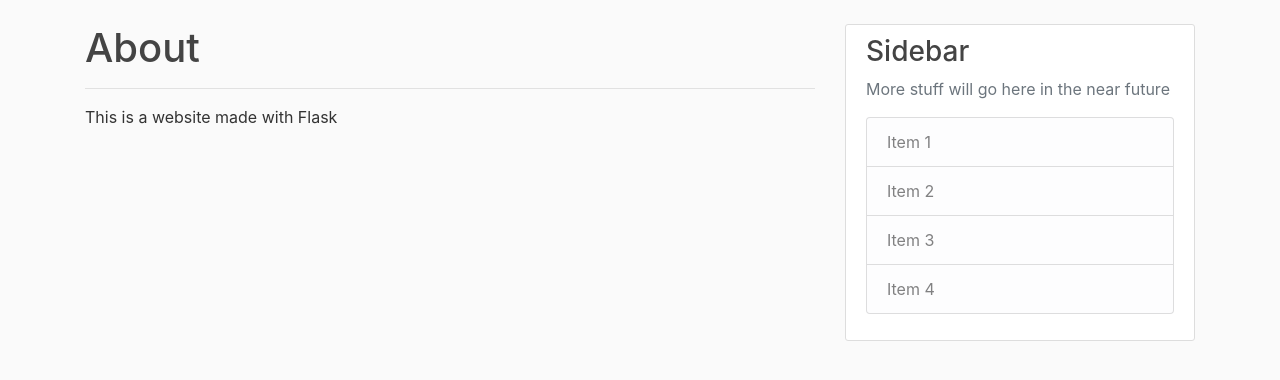
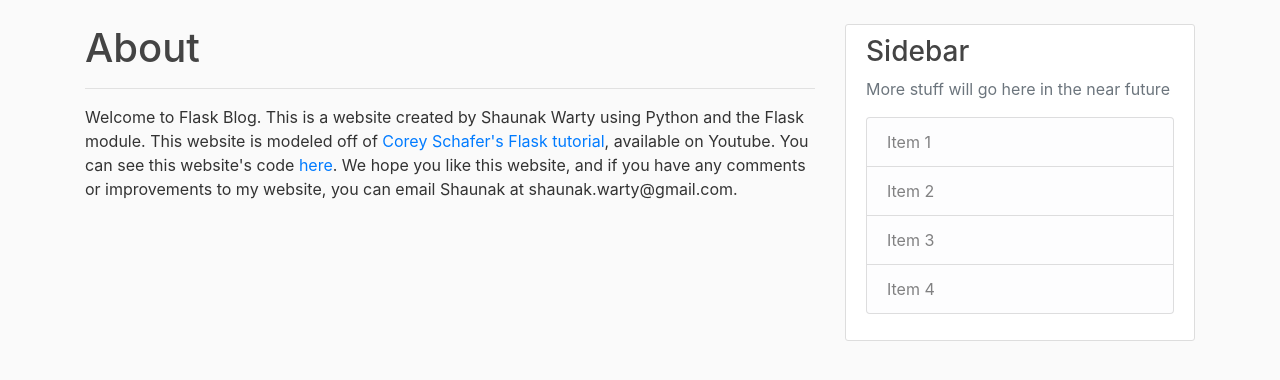
Before and after one commit to hyperXcube/flask-blog, a Flask app: page /about in a window 1280 px wide. Shown: the part 56-436 px from the top of the page. Run offline with Flask 2, Linux system fonts and the light colour scheme; some libraries are stand-ins or nearby versions.

Commit message:
Update about.html, README

```diff
--- a/flask_blog/templates/about.html
+++ b/flask_blog/templates/about.html
@@ -3,5 +3,10 @@
 {% block content %}
     <h1>About</h1>
     <hr>
-    <p>This is a website made with Flask</p>
+    <p>
+        Welcome to Flask Blog. This is a website created by Shaunak Warty using Python and the Flask module.
+        This website is modeled off of <a href="https://www.youtube.com/watch?v=MwZwr5Tvyxo&list=PL-osiE80TeTs4UjLw5MM6OjgkjFeUxCYH">Corey Schafer's Flask tutorial</a>, available on Youtube.
+        You can see this website's code <a href="https://github.com/hyperXcube/flask-blog">here</a>.
+        We hope you like this website, and if you have any comments or improvements to my website, you can email Shaunak at shaunak.warty@gmail.com.
+    </p>
 {% endblock %}
```
Also changed, not shown: README.md.
